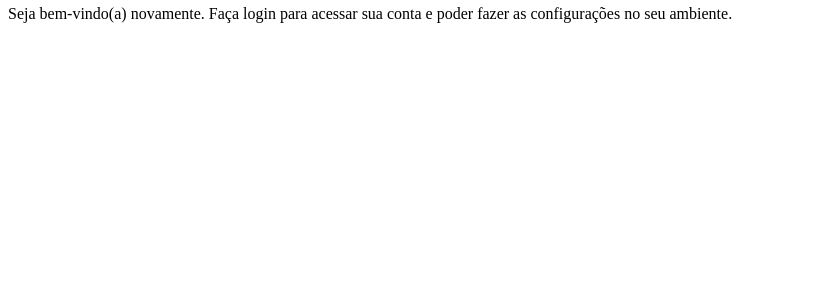
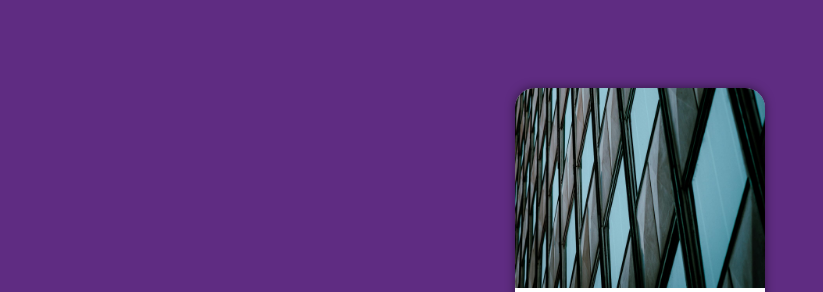
Before and after one commit to melpalme94/projeto-login, a plain HTML site: page index.html in a window 1280 px wide. Shown: the part 62-354 px from the top of the page, without its empty margins (0-823 px from the left). Drawn offline with Linux system fonts and the light colour scheme.

Commit message:
Update style.css

```diff
--- a/estilos/style.css
+++ b/estilos/style.css
@@ -5,3 +5,50 @@
     verde: #49a09d
     Lilas: #5f2c82
 */
+
+* {
+    font-family: system-ui, -apple-system, BlinkMacSystemFont, 'Segoe UI', Roboto, Oxygen, Ubuntu, Cantarell, 'Open Sans', 'Helvetica Neue', sans-serif;
+
+    padding: 0px;
+    margin: 0px;
+    box-sizing: border-box;
+}
+
+body, html {
+    background-color: #5f2c82;
+    height: 100vh;
+    width: 100vw;
+}
+ main {
+    position: relative;
+    height: 100vh;
+    width: 100vw;
+ }
+
+section#login {
+    position: absolute;
+    top: 50%;
+    left: 50%;
+    transform: translate(-50%, -50%);
+    overflow: hidden;
+
+    background-color: white;
+    width: 250px;
+    height: 500px;
+    border-radius: 20px;
+    box-shadow: 0px 0px 10px rgba(0, 0, 0, 0.5);
+}
+
+section#login > div#imagem {
+    display: block;
+    background:#5f2c82 url(../imagens/Patten\ 2.jpg) no-repeat;
+    background-size: cover;
+    background-position: left bottom;
+    height: 200px;
+}
+
+section#login > div#formulario {
+    display: block;
+    padding: 10px;
+
+}
```
